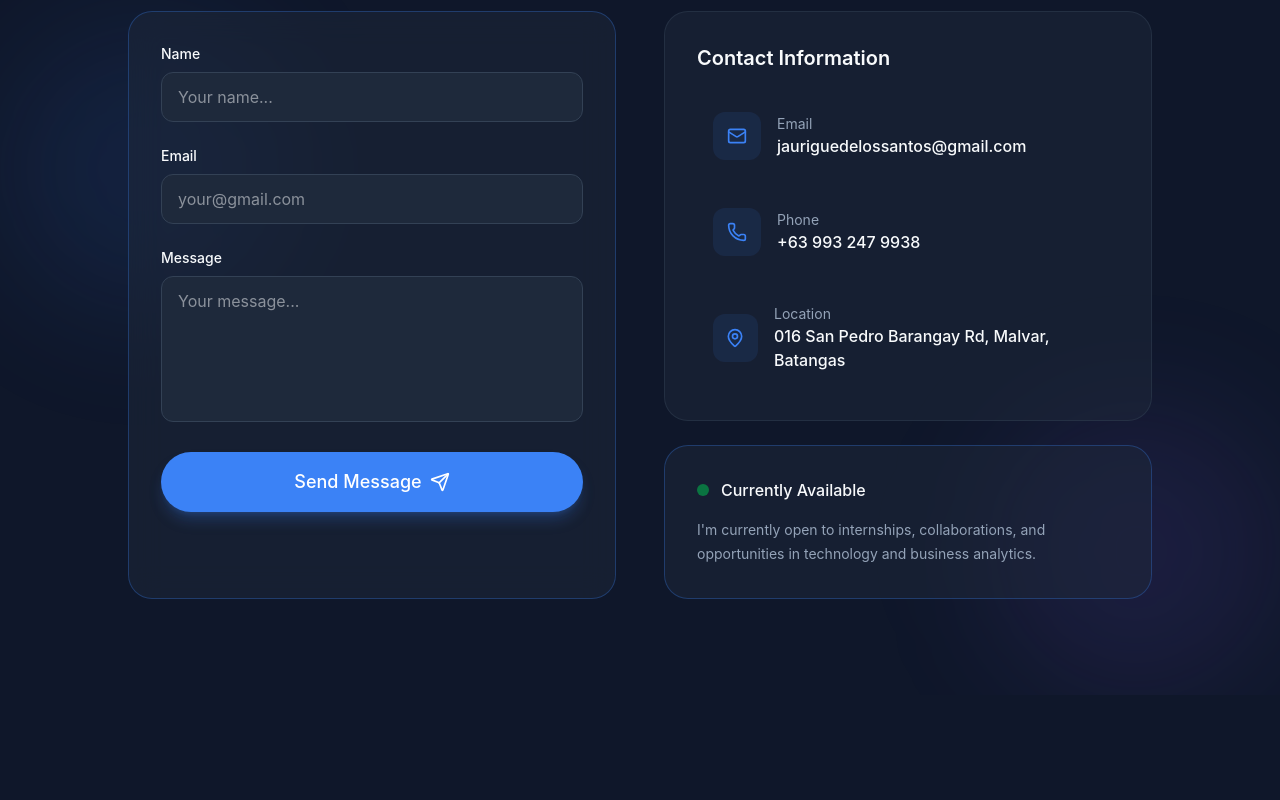
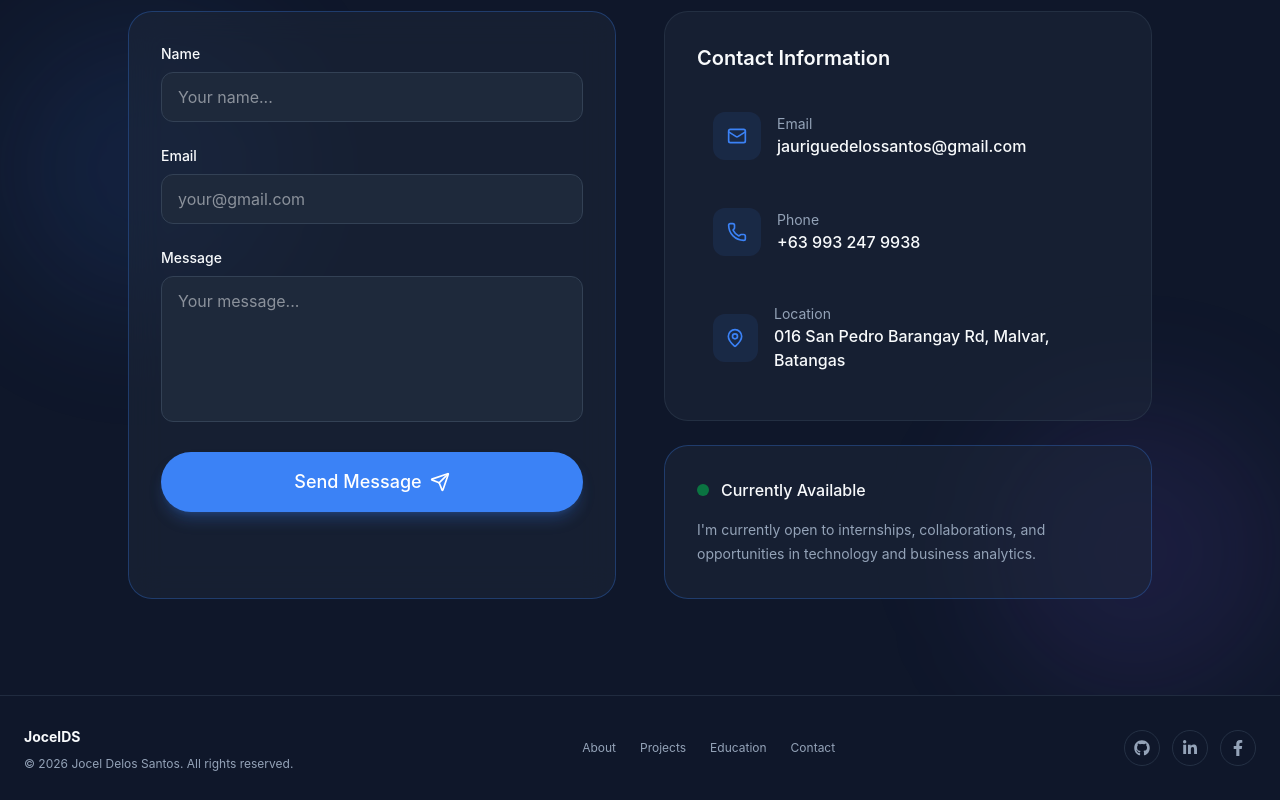
Before and after one commit to JocelDS/Portfolio, a React (Vite) app: page / in a window 1280 px wide. Shown: the part 7793-8593 px from the top of the page. Before the commit the page ends 8488 px from the top, so only its background shows below. Built offline with nearby package versions, Linux system fonts and the light colour scheme.

Commit message:
Add portfolio footer

```diff
--- a/src/App.jsx
+++ b/src/App.jsx
@@ -1,4 +1,5 @@
 import { Navbar } from "@/layout/Navbar";
+import { Footer } from "@/layout/Footer";
 import { Hero } from "@/sections/Hero";
 import { About } from "@/sections/About";
 import { Projects } from "@/sections/Projects";
@@ -8,7 +9,7 @@ import { Contact } from "@/sections/Contact";
 
 function App() {
   return (
-    <div className="min-h-screen overflow-x-hidden">
+    <div className="min-h-screen">
       <Navbar />
 
       <main>
@@ -19,6 +20,7 @@ function App() {
         <Certifications />
         <Contact />
       </main>
+      <Footer />
     </div>
   );
 }
--- /dev/null
+++ b/src/layout/Footer.jsx
@@ -0,0 +1,105 @@
+import { FaGithub, FaLinkedinIn, FaFacebookF } from "react-icons/fa";
+
+const footerLinks = [
+  { href: "#about", label: "About" },
+  { href: "#projects", label: "Projects" },
+  { href: "#education", label: "Education" },
+  { href: "#contact", label: "Contact" },
+];
+
+const socialLinks = [
+  {
+    href: "https://github.com/JocelDS",
+    label: "GitHub",
+    icon: FaGithub,
+  },
+  {
+    href: "ttps://www.linkedin.com/in/jaurigue-delos-santos-77582b368/",
+    label: "LinkedIn",
+    icon: FaLinkedinIn,
+  },
+  {
+    href: "https://www.facebook.com/jaurigue.delossantos25",
+    label: "Facebook",
+    icon: FaFacebookF,
+  },
+];
+
+export const Footer = () => {
+  const currentYear = new Date().getFullYear();
+
+  return (
+    <footer className="relative border-t border-border/50">
+      <div className="container mx-auto px-6">
+        <div className="min-h-[100px] py-7 flex flex-col md:flex-row items-center justify-between gap-6">
+          {/* Logo & Copyright */}
+          <div className="text-center md:text-left min-w-fit">
+            <a
+              href="#home"
+              className="text-sm font-bold text-foreground hover:text-primary transition-colors"
+            >
+              JocelDS
+            </a>
+
+            <p className="text-xs text-muted-foreground mt-2">
+              © {currentYear} Jocel Delos Santos. All rights reserved.
+            </p>
+          </div>
+
+          {/* Navigation */}
+          <nav className="flex items-center justify-center gap-6">
+            {footerLinks.map((link) => (
+              <a
+                key={link.href}
+                href={link.href}
+                className="
+                  text-xs
+                  text-muted-foreground
+                  hover:text-primary
+                  transition-colors
+                "
+              >
+                {link.label}
+              </a>
+            ))}
+          </nav>
+
+          {/* Social Links */}
+          <div className="flex items-center gap-3">
+            {socialLinks.map((social) => {
+              const Icon = social.icon;
+
+              return (
+                <a
+                  key={social.label}
+                  href={social.href}
+                  target="_blank"
+                  rel="noopener noreferrer"
+                  aria-label={social.label}
+                  className="
+                    w-9
+                    h-9
+                    rounded-full
+                    border
+                    border-border/60
+                    flex
+                    items-center
+                    justify-center
+                    text-muted-foreground
+                    hover:text-primary
+                    hover:border-primary/40
+                    hover:bg-primary/5
+                    transition-all
+                    duration-300
+                  "
+                >
+                  <Icon className="w-4 h-4" />
+                </a>
+              );
+            })}
+          </div>
+        </div>
+      </div>
+    </footer>
+  );
+};
```
